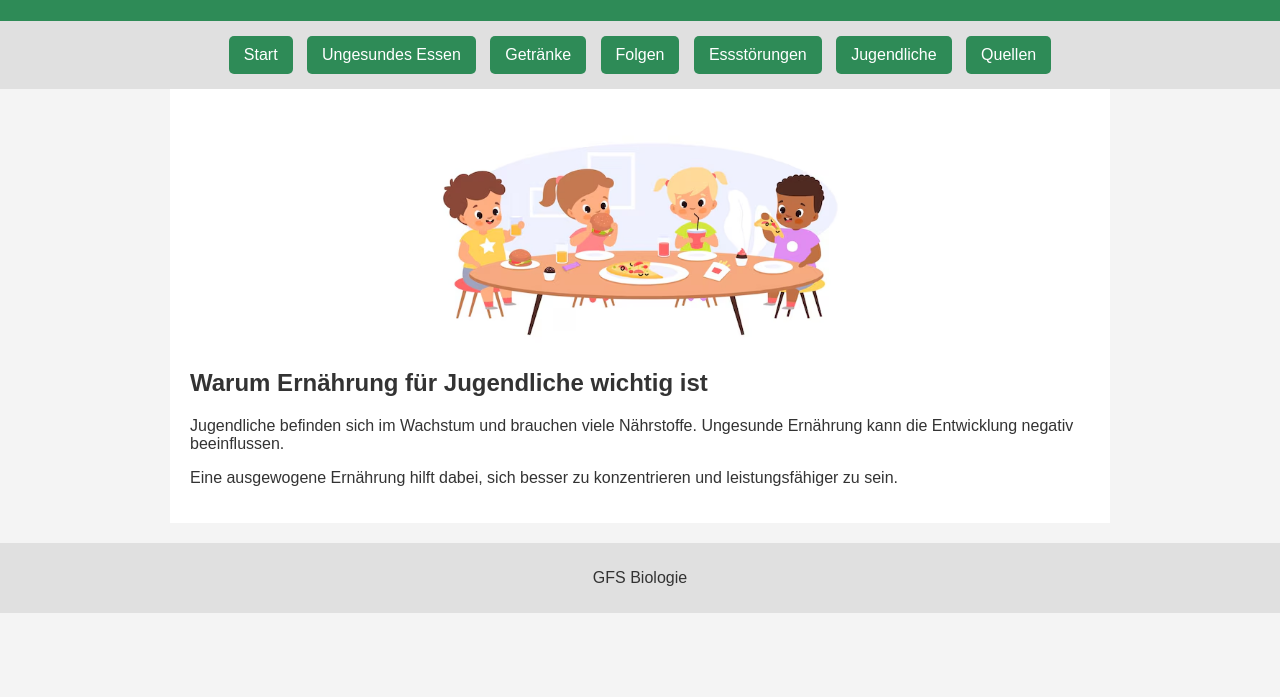
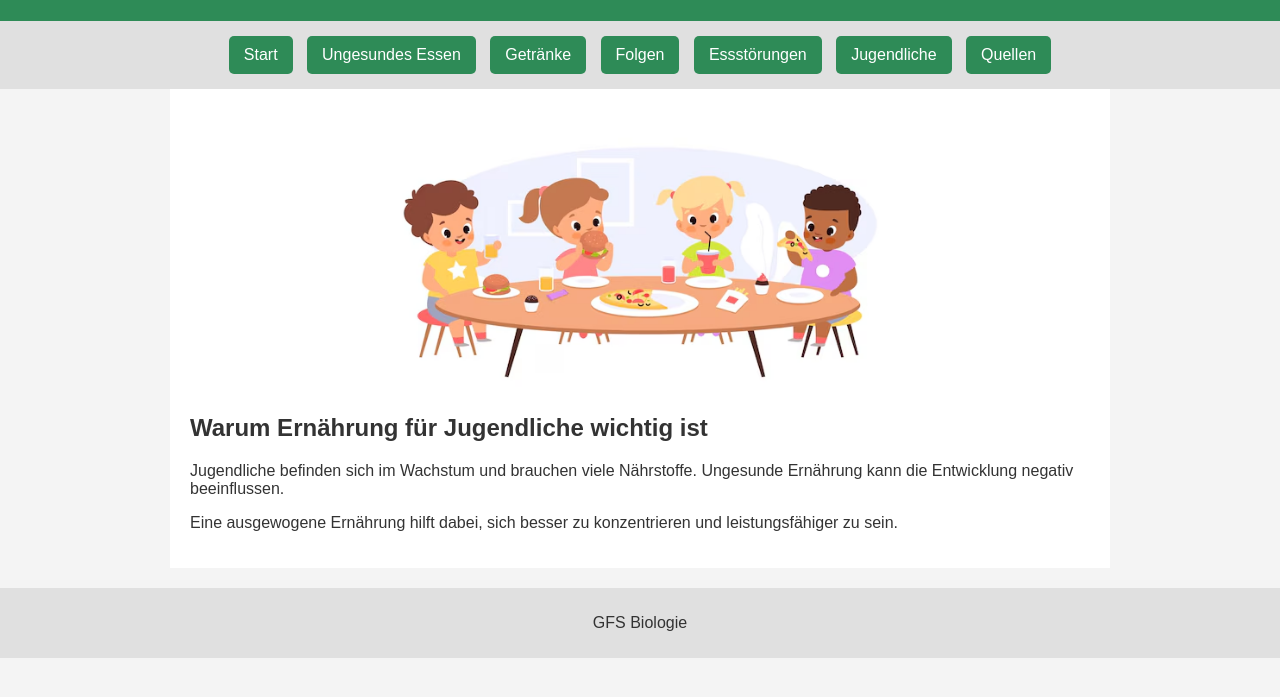
Before and after one commit to gfsbio2025/gfs-ernaehrung, a plain HTML site: page teens.html in a window 1280 px wide. Shown: the part 99-796 px from the top of the page. Drawn offline with Linux system fonts and the light colour scheme.

Commit message:
Update style.css

```diff
--- a/style.css
+++ b/style.css
@@ -65,3 +65,26 @@ img {
     display: block;
     margin: 15px auto;
 }
+
+/* ОБЩИЙ размер для всех картинок */
+img {
+    max-width: 50%;
+    height: auto;
+    display: block;
+    margin: 15px auto;
+}
+
+/* START – первая страница (увеличить) */
+img[src*="start-food"] {
+    max-width: 65%;
+}
+
+/* GETRÄNKE – напитки (уменьшить) */
+img[src*="sugar"] {
+    max-width: 40%;
+}
+
+/* KINDER / JUGENDLICHE – увеличить */
+img[src*="teen-food"] {
+    max-width: 60%;
+}
```
